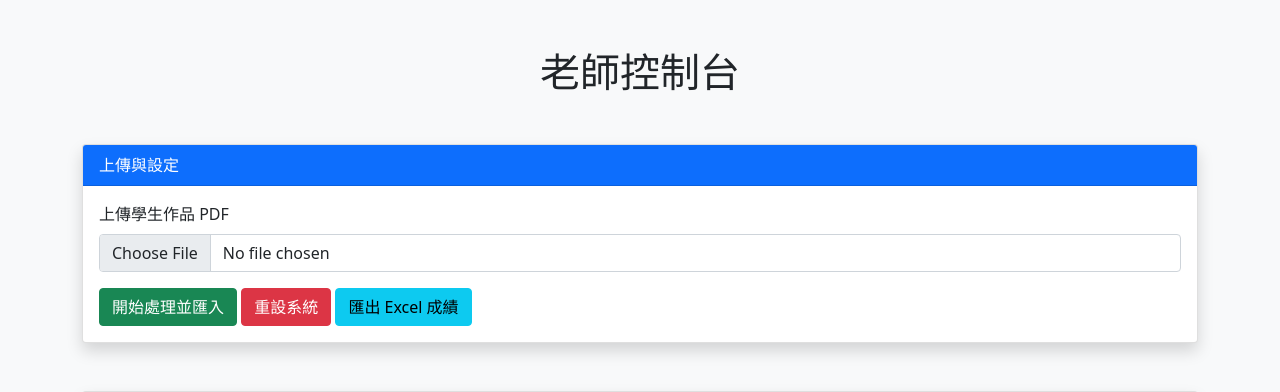
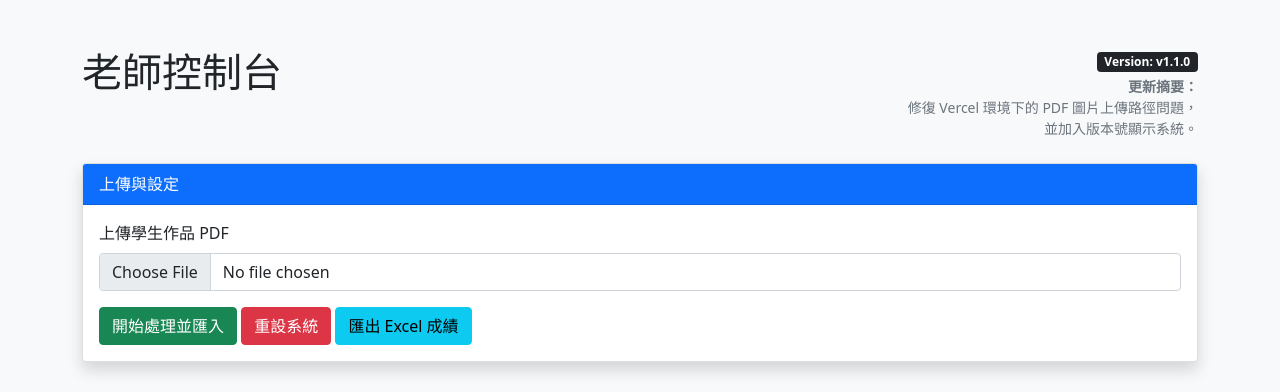
Before and after one commit to oskens1/yphs-114-pkdraw, a FastAPI app: page /admin in a window 1280 px wide. Shown: the top 392 px of the page. Run offline with FastAPI, Linux system fonts and the light colour scheme.

Commit message:
Fix: Cloudinary upload path in Vercel environment and add versioning to admin panel

```diff
--- a/main.py
+++ b/main.py
@@ -50,6 +50,10 @@ if os.path.exists(os.path.join(BASE_DIR, "static")):
 # 修正 templates 目錄，確保在 Vercel 中能正確找到
 templates = Jinja2Templates(directory=os.path.join(BASE_DIR, "templates"))
 
+# 版本資訊
+APP_VERSION = "v1.1.0"
+UPDATE_LOG = "修復 Vercel 環境下的 PDF 圖片上傳路徑問題，並加入版本號顯示系統。"
+
 # 全域狀態
 class State:
     works: List[WorkItem] = []
@@ -97,7 +101,13 @@ async def index(request: Request):
 async def admin(request: Request):
     if not state.works:
         load_data()
-    return templates.TemplateResponse("admin.html", {"request": request, "works": state.works, "current_match": state.current_match})
+    return templates.TemplateResponse("admin.html", {
+        "request": request,
+        "works": state.works,
+        "current_match": state.current_match,
+        "version": APP_VERSION,
+        "update_log": UPDATE_LOG
+    })
 
 @app.post("/upload")
 async def upload_pdf(file: UploadFile = File(...)):
@@ -115,11 +125,19 @@ async def upload_pdf(file: UploadFile = File(...)):
 
     # 上傳圖片到 Cloudinary 並更新 URL
     for work in temp_works:
-        # 從本地路徑獲取檔案名稱
-        local_img_path = os.path.join(BASE_DIR, work.image_url.lstrip("/"))
+        # 修正：直接從 extracted_images_dir 獲取圖片檔名
+        img_filename = os.path.basename(work.image_url)
+        local_img_path = os.path.join(extracted_images_dir, img_filename)
+
         if os.path.exists(local_img_path):
+            print(f"Uploading {local_img_path} to Cloudinary...")
             cloudinary_url = state.cloudinary.upload_image(local_img_path, work.id)
-            work.image_url = cloudinary_url
+            if cloudinary_url:
+                work.image_url = cloudinary_url
+            else:
+                print(f"Failed to upload {work.id} to Cloudinary")
+        else:
+            print(f"File not found: {local_img_path}")
 
     state.works = temp_works
     save_data()
--- a/templates/admin.html
+++ b/templates/admin.html
@@ -18,7 +18,16 @@
 </head>
 <body class="bg-light">
     <div class="container py-5">
-        <h1 class="text-center mb-5">老師控制台</h1>
+        <div class="d-flex justify-content-between align-items-start mb-4">
+            <h1>老師控制台</h1>
+            <div class="text-end">
+                <span class="badge bg-dark">Version: {{ version }}</span>
+                <div class="text-muted small mt-1" style="max-width: 300px;">
+                    <strong>更新摘要：</strong><br>
+                    {{ update_log }}
+                </div>
+            </div>
+        </div>
 
         <div class="row mb-5">
             <div class="col-md-12">
```
